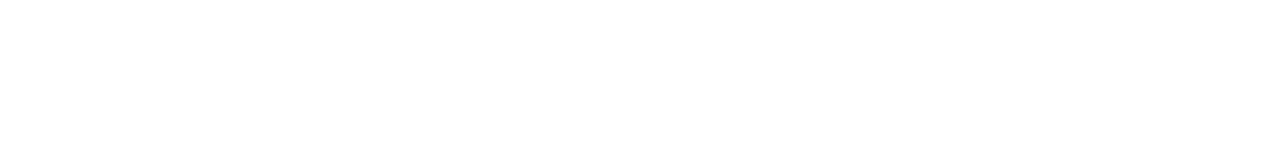
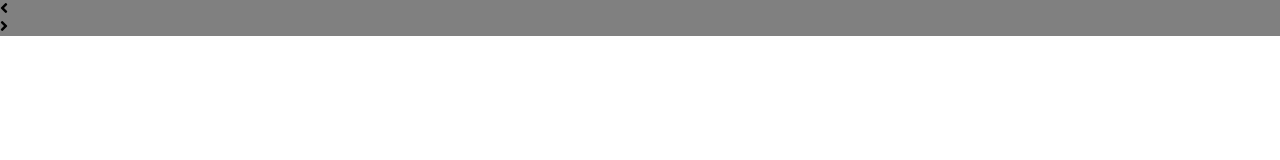
Before and after one commit to Mithrandir7z/js-jq-carousel, a plain HTML site: page index.html in a window 1280 px wide. Drawn offline with nearby package versions, Linux system fonts and the light colour scheme.

Commit message:
sviluppo

```diff
--- a/css/style.css
+++ b/css/style.css
@@ -0,0 +1,9 @@
+* {
+    margin: 0;
+    padding: 0;
+    box-sizing: border-box;
+}
+
+.left-arrow, .right-arrow {
+    background-color: grey;
+}
--- a/index.html
+++ b/index.html
@@ -4,6 +4,9 @@
     <meta charset="UTF-8">
     <meta http-equiv="X-UA-Compatible" content="IE=edge">
     <meta name="viewport" content="width=device-width, initial-scale=1.0">
+
+    <!--font awesome cdn-->
+    <link rel="stylesheet" href="https://pro.fontawesome.com/releases/v5.10.0/css/all.css" integrity="sha384-AYmEC3Yw5cVb3ZcuHtOA93w35dYTsvhLPVnYs9eStHfGJvOvKxVfELGroGkvsg+p" crossorigin="anonymous"/>
 
     <!--jquery cdn-->
     <script src="https://ajax.googleapis.com/ajax/libs/jquery/3.6.0/jquery.min.js"></script>
@@ -14,6 +17,22 @@
 <body>
 
 
+    <div class="container">
+
+        <div class="left-arrow">
+            <i class="fas fa-angle-left"></i>
+        </div>
+
+        <div class="images">
+
+        </div>
+
+        <div class="right-arrow">
+            <i class="fas fa-angle-right"></i>
+        </div>
+
+    </div>
+
     <script src="js/script.js"></script>
 </body>
 </html>
```
